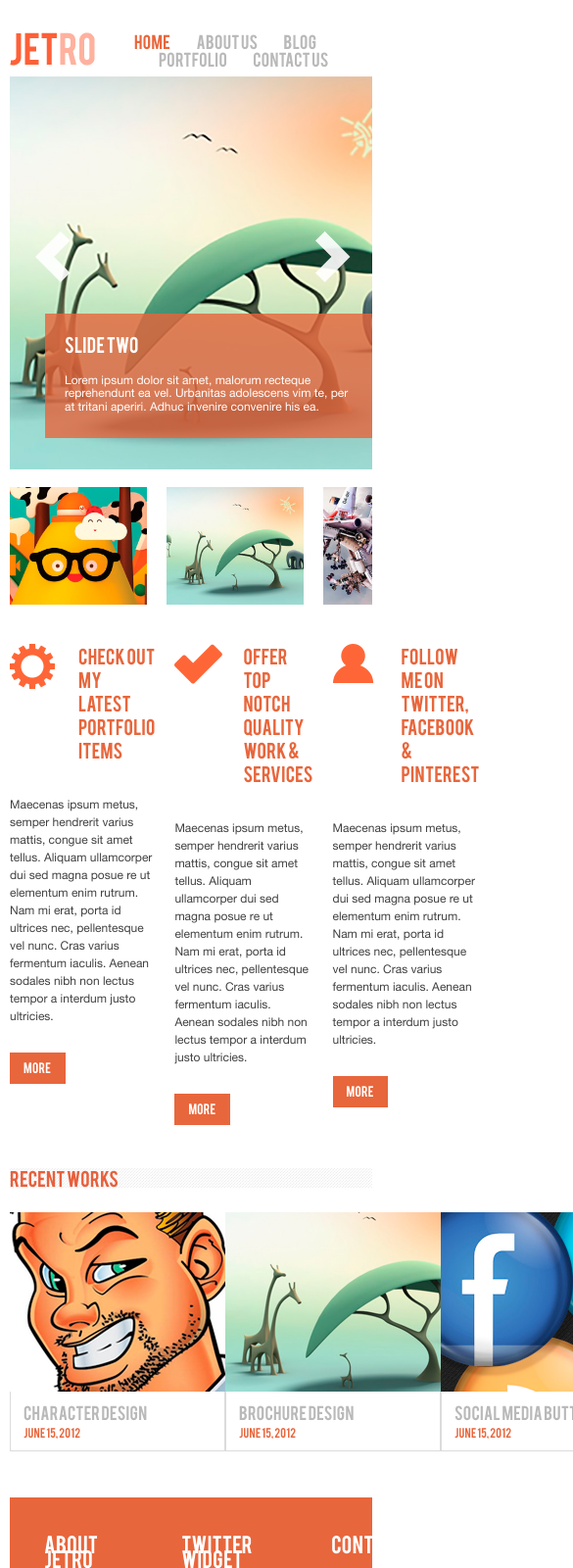
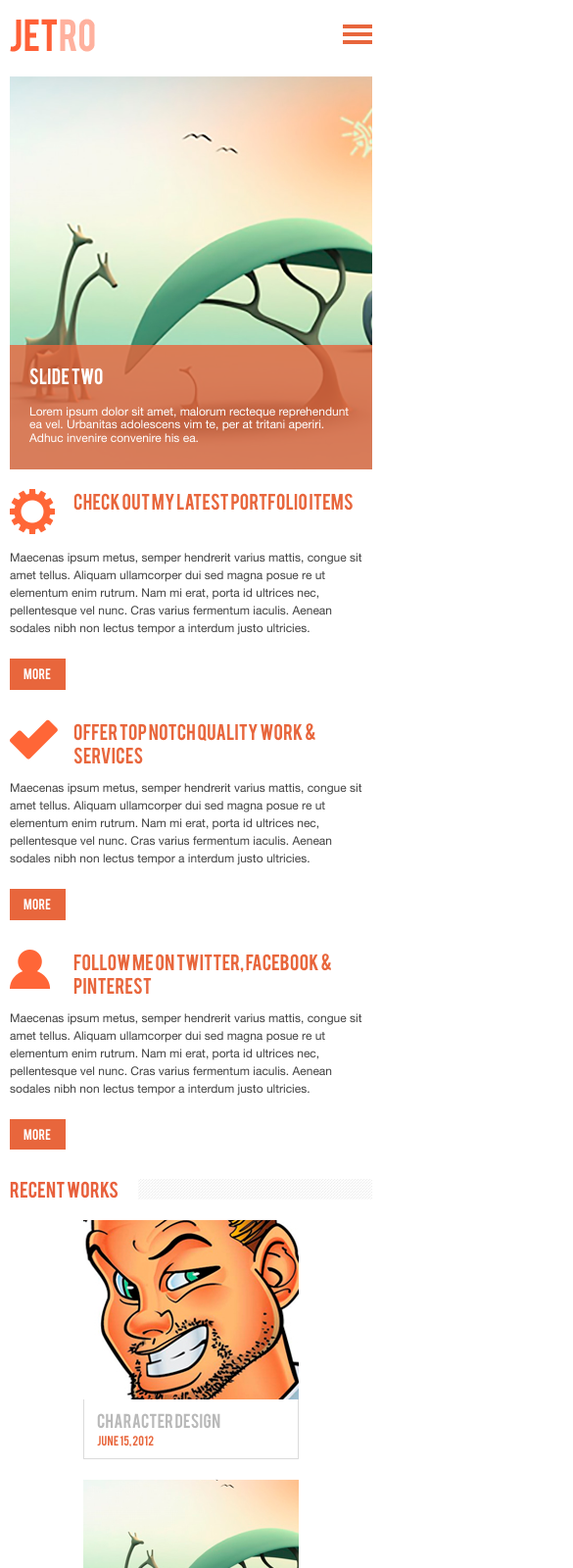
Before and after one commit to romanshliakhov/Jetro, a plain HTML site: page index.html in a window 390 px wide. Shown: the top 1600 px of the page at 98% size, 585 px wide, since content can reach past the window. Drawn offline with nearby package versions, Linux system fonts and the light colour scheme.

Commit message:
added adaptive

```diff
--- /dev/null
+++ b/css/media.css
@@ -0,0 +1,176 @@
+@media (max-width: 960px) {
+    .preview {
+        display: none;
+    }
+
+    .slider__inner {
+        margin-bottom: 10px;
+    }
+
+    .slider__item {
+        background-position: bottom;
+    }
+
+    .works__items:hover {
+        -webkit-transform: scale(0.9);
+        -ms-transform: scale(0.9);
+        transform: scale(0.9);
+    }
+
+    .info__inner {
+        margin-top: 10px;
+    }
+
+    .works__inner {
+        display: flex;
+        justify-content: space-around;
+    }
+
+    .works__items-img {
+        max-width: 100%;
+    }
+
+    .footer {
+        margin-top: 20px;
+    }
+}
+
+@media (max-width: 939px) {
+    .works__items {
+        margin-bottom: 20px;
+    }
+
+    .works__items + .works__items {
+        margin-left: 10px;
+    }
+
+    .info__title {
+        padding-left: 65px;
+    }
+
+    .works__title {
+        margin-top: 10px;
+        margin-bottom: 20px;
+    }
+}
+
+@media (max-width: 785px) {
+    .works__inner {
+        flex-wrap: wrap;
+    }
+
+    .works__items + .works__items {
+        margin-left: 0;
+    }
+
+    .footer {
+        margin: 0;
+    }
+}
+
+@media (max-width: 710px) {
+    .info__inner {
+        display: flex;
+        flex-direction: column;
+    }
+
+    .info__title {
+        margin-bottom: 15px;
+    }
+
+    .info__box {
+        display: inline-block;
+        max-width: 100%;
+        margin-bottom: 10px;
+    }
+
+    .info__box + .info__box {
+        margin-left: 0;
+    }
+
+    .info__btn {
+        margin-top: 10px;
+        margin-bottom: 20px;
+    }
+
+    .works__inner {
+        width: 75%;
+        margin: 0 auto;
+    }
+
+    .works__title {
+        margin-top: 0;
+    }
+
+    .footer__box {
+        width: 100%;
+    }
+}
+
+@media (max-width: 645px) {
+    .works__inner {
+        width: 100%;
+    }
+
+    .footer__box {
+        max-width: 100%;
+    }
+
+    .footer__box + .footer__box {
+        margin: 0;
+    }
+
+    .footer__inner {
+        flex-wrap: wrap;
+        padding: 10px;
+    }
+
+    .footer__title {
+        padding-bottom: 5px;
+        margin-top: 15px;
+    }
+}
+
+@media (max-width: 580px) {
+    .slider__info {
+        left: 0;
+        bottom: 0;
+        max-width: 100%;
+    }
+
+    .header__menu-btn {
+        display: block;
+        padding: 10px 0;
+    }
+
+    .header__list {
+        display: none;
+        position: absolute;
+        z-index: 30;
+        left: 0;
+        right: 0;
+        width: 100%;
+        background-color: #fff;
+        border-bottom: 3px solid #e8663c;
+    }
+
+    .menu__item {
+        display: block;
+        text-align: center;
+        margin-bottom: 10px;
+    }
+
+    .menu__item + .menu__item {
+        margin-left: 0;
+    }
+
+    .menu__link {
+        display: block;
+    }
+}
+
+@media (max-width: 470px) {
+    .works__inner {
+        width: 75%;
+    }
+}
--- a/css/style.css
+++ b/css/style.css
@@ -83,6 +83,19 @@ a {
 .menu__link--active,
 .menu__link:hover {
     color: #e8663c;
+}
+
+.header__menu-btn {
+    width: 30px;
+    display: none;
+}
+
+.header__menu-row {
+    width: 100%;
+    background-color: #e8663c;
+    height: 4px;
+    margin-bottom: 4px;
+    z-index: 10;
 }
 
  /* slider */
@@ -211,16 +224,19 @@ a {
 .info__title--check {
     background-image: url(../images/icons/icon-check.png );
     background-repeat: no-repeat;
+    height: 46px;
 }
 
 .info__title--offer {
     background-image: url(../images/icons/icon-offer.png );
     background-repeat: no-repeat;
+    height: 46px;
 }
 
 .info__title--follow {
     background-image: url(../images/icons/icon-follow.png );
     background-repeat: no-repeat;
+    height: 46px;
 }
 
 .info__text {
@@ -256,7 +272,7 @@ a {
     background-image: url(../images/line.jpg);
 }
 
-.works_title-text {
+.works__title-text {
     display: inline-block;
     padding-right: 20px;
     background-color: #fff;
--- a/index.html
+++ b/index.html
@@ -9,6 +9,7 @@
     <link rel="stylesheet" href="css/slick.css">
     <link rel="stylesheet" href="css/slick-theme.css">
     <link rel="stylesheet" href="css/style.css">
+    <link rel="stylesheet" href="css/media.css">
 </head>
 
 <body>
@@ -21,6 +22,11 @@
                 </a>
 
                 <nav class="header__menu">
+                    <div class="header__menu-btn">
+                        <div class="header__menu-row"></div>
+                        <div class="header__menu-row"></div>
+                        <div class="header__menu-row"></div>
+                    </div>
                     <ul class="header__list">
                         <li class="menu__item"><a class="menu__link menu__link--active" href="#">Home</a></li>
                         <li class="menu__item"><a class="menu__link" href="#">About Us</a></li>
--- a/js/main.js
+++ b/js/main.js
@@ -5,6 +5,15 @@ $(function(){
         autoplay: 3000,
         fade: true,
         asNavFor: '.preview',
+        responsive: [
+            {
+                breakpoint: 960,
+                settings: {
+                    arrows: false,
+                    autoplay: 1000,
+                }
+            }
+        ]
     });
 
     $('.preview').slick({
@@ -14,6 +23,9 @@ $(function(){
         asNavFor: '.slider__inner',
         focusOnSelect: true,
         variableWidth: true,
+    });
 
+    $('.header__menu-btn').on('click',function(){
+        $('.header__list').slideToggle();
     });
 });
```
